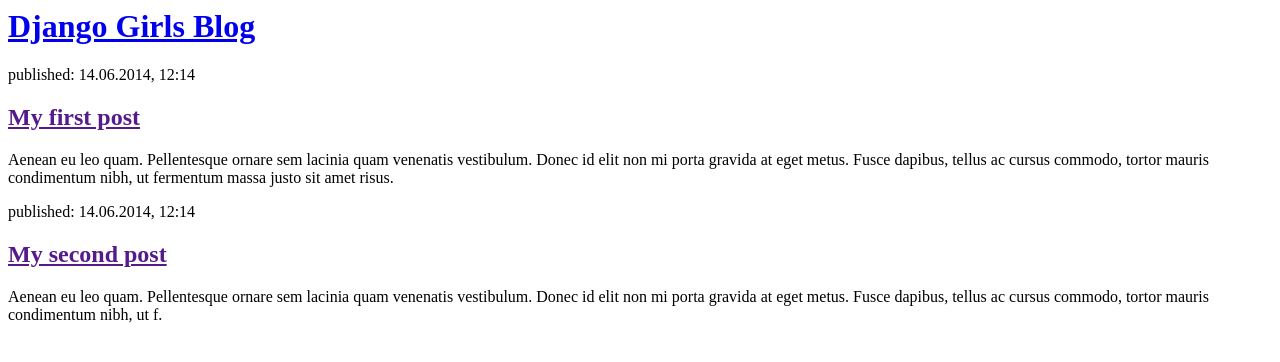
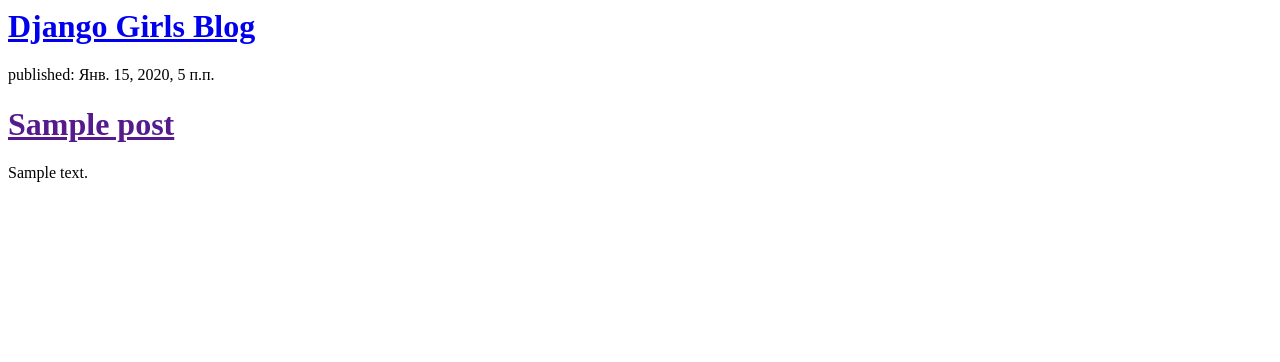
Before and after one commit to toshkenciy/my-first-blog, a Django app: template blog/templates/blog/post_list.html in a window 1280 px wide. Shown: the top 362 px of the page. Run offline with Django 3.2, Linux system fonts and the light colour scheme; the template is opened without the code that fills it: values that come from a table or form of the project are taken from there, others are empty; tables that the repository leaves empty hold one stand-in row (values such as "Sample post").

Commit message:
Modified templates to display posts from database.

```diff
--- a/blog/templates/blog/post_list.html
+++ b/blog/templates/blog/post_list.html
@@ -3,20 +3,15 @@
         <title>Django Girls blog</title>
     </head>
     <body>
-        <div>
-            <h1><a href="/">Django Girls Blog</a></h1>
-        </div>
-
-        <div>
-            <p>published: 14.06.2014, 12:14</p>
-            <h2><a href="">My first post</a></h2>
-            <p>Aenean eu leo quam. Pellentesque ornare sem lacinia quam venenatis vestibulum. Donec id elit non mi porta gravida at eget metus. Fusce dapibus, tellus ac cursus commodo, tortor mauris condimentum nibh, ut fermentum massa justo sit amet risus.</p>
-        </div>
-
-        <div>
-            <p>published: 14.06.2014, 12:14</p>
-            <h2><a href="">My second post</a></h2>
-            <p>Aenean eu leo quam. Pellentesque ornare sem lacinia quam venenatis vestibulum. Donec id elit non mi porta gravida at eget metus. Fusce dapibus, tellus ac cursus commodo, tortor mauris condimentum nibh, ut f.</p>
-        </div>
+      <div>
+        <h1><a href="/">Django Girls Blog</a></h1>
+      </div>
+      {% for post in posts %}
+          <div>
+              <p>published: {{ post.published_date }}</p>
+              <h1><a href="">{{ post.title }}</a></h1>
+              <p>{{ post.text|linebreaksbr }}</p>
+          </div>
+      {% endfor %}
     </body>
 </html>
--- a/mysite/settings.py
+++ b/mysite/settings.py
@@ -14,7 +14,7 @@
 # SECURITY WARNING: don't run with debug turned on in production!
 DEBUG = True
 
-ALLOWED_HOSTS = ['198.211.99.20', '127.0.0.1', 'localhost',  'anton.pythonanywhere.com']
+ALLOWED_HOSTS = ['198.211.99.20', '127.0.0.1', 'toshkenciy.pythonanywhere.com']
 
 
 # Application definition
```
Also changed, not shown: blog/views.py (+7 -2 lines).
